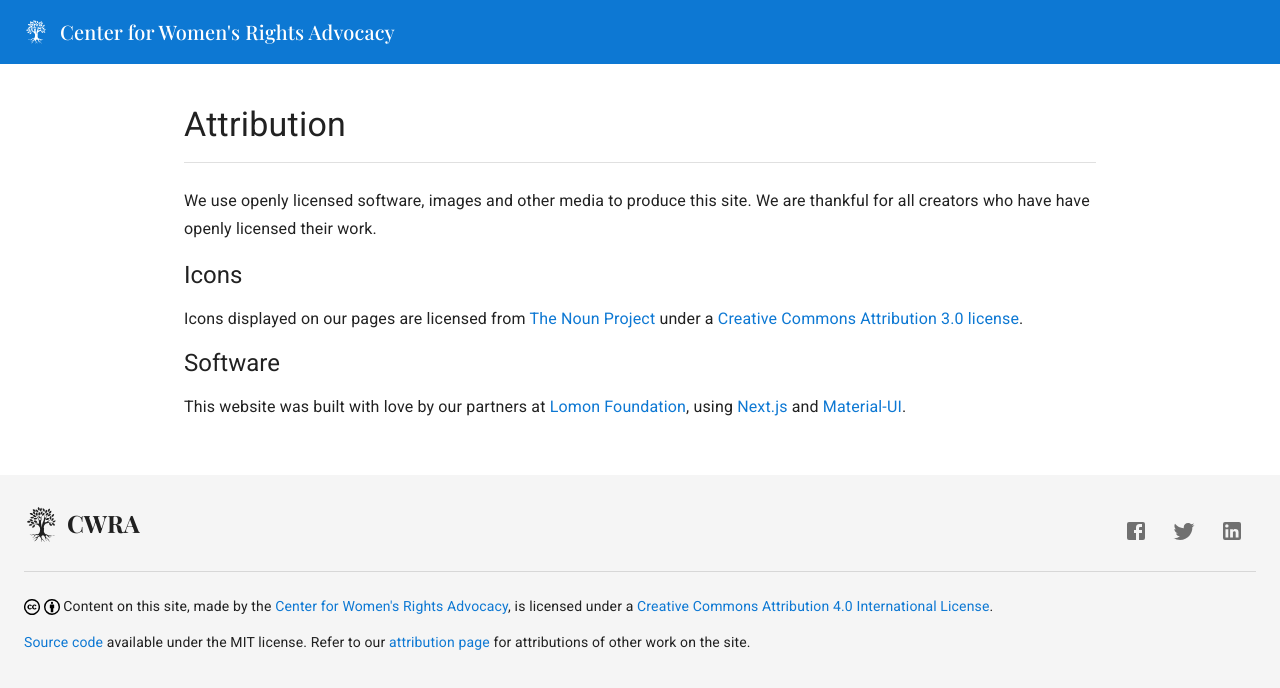
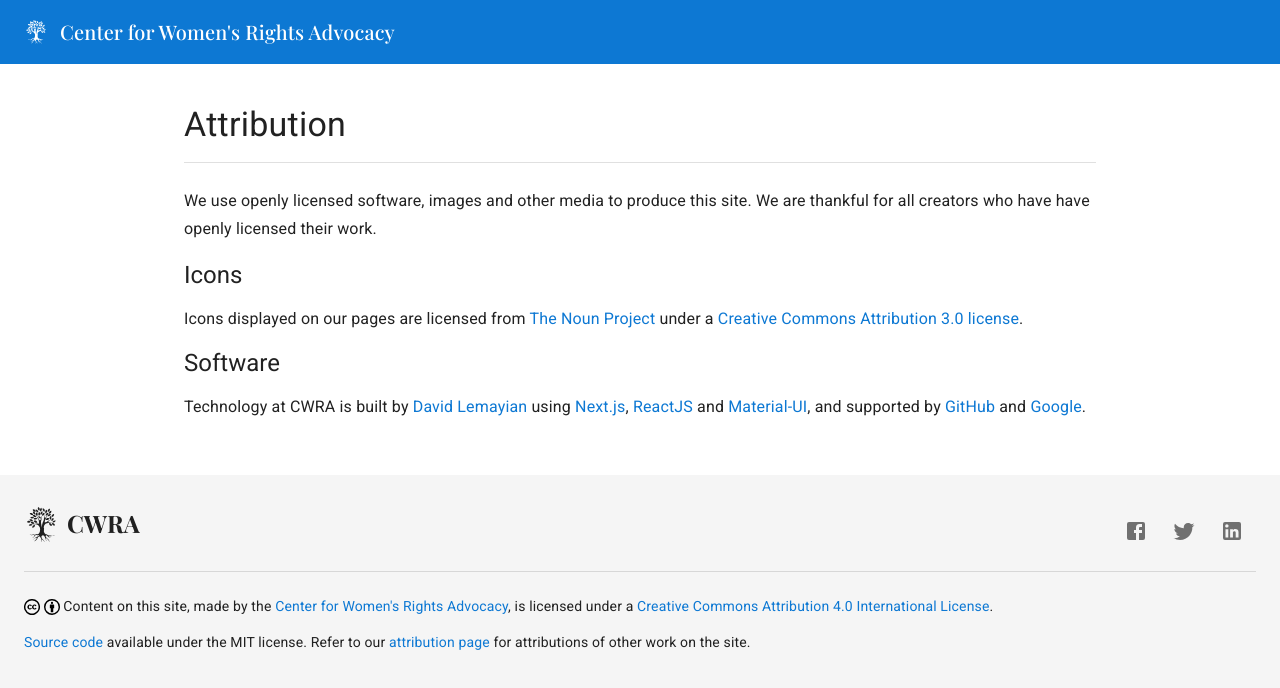
Before and after one commit to CWRAdvocacy/cwra.africa, a Next.js app: page /attribution in a window 1280 px wide. Shown: the top 688 px of the page. Built offline with nearby package versions, Linux system fonts and the light colour scheme; a web font is replaced by a local one.

Commit message:
fix: eslint fixes

```diff
--- a/src/layouts/base.jsx
+++ b/src/layouts/base.jsx
@@ -10,6 +10,5 @@
       {children}
       <Footer />
     </div>
-
   );
 }
--- a/src/layouts/page.jsx
+++ b/src/layouts/page.jsx
@@ -15,9 +15,7 @@
   return (
     <BaseLayout>
       <Head>
-        <title>
-          The Center for Women&apos;s Rights Advocacy (CWRA) | {title}
-        </title>
+        <title>{title} - Center for Women&apos;s Rights Advocacy (CWRA)</title>
       </Head>
       <Container maxWidth="md">
         <Box pt={5}>
--- a/src/pages/_document.jsx
+++ b/src/pages/_document.jsx
@@ -1,7 +1,5 @@
 import React from 'react';
-import Document, {
-  Html, Head, Main, NextScript,
-} from 'next/document';
+import Document, { Html, Head, Main, NextScript } from 'next/document';
 import { ServerStyleSheets } from '@material-ui/core/styles';
 import theme from '../theme';
 
@@ -23,7 +21,7 @@
               j=d.createElement(s),dl=l!='dataLayer'?'&l='+l:'';j.async=true;j.src=
               'https://www.googletagmanager.com/gtm.js?id='+i+dl;f.parentNode.insertBefore(j,f);
               })(window,document,'script','dataLayer','GTM-P5SGL7L');
-              `,
+              `
             }}
           />
           {/* End Google Tag Manager */}
@@ -41,7 +39,7 @@
                   "url": "https://www.centerforwomensrightsadvocacy.org/",
                   "logo": "https://www.centerforwomensrightsadvocacy.org/images/logo/full_round.png"
                 }
-              `,
+              `
             }}
           />
           {/* End Google Search Structured Data */}
@@ -69,7 +67,7 @@
 
 // `getInitialProps` belongs to `_document` (instead of `_app`),
 // it's compatible with server-side generation (SSG).
-MyDocument.getInitialProps = async (ctx) => {
+MyDocument.getInitialProps = async ctx => {
   // Resolution order
   //
   // On the server:
@@ -96,16 +94,20 @@
   const sheets = new ServerStyleSheets();
   const originalRenderPage = ctx.renderPage;
 
-  ctx.renderPage = () => originalRenderPage({
-    // eslint-disable-next-line react/jsx-props-no-spreading
-    enhanceApp: (App) => (props) => sheets.collect(<App {...props} />),
-  });
+  ctx.renderPage = () =>
+    originalRenderPage({
+      // eslint-disable-next-line react/jsx-props-no-spreading
+      enhanceApp: App => props => sheets.collect(<App {...props} />)
+    });
 
   const initialProps = await Document.getInitialProps(ctx);
 
   return {
     ...initialProps,
     // Styles fragment is rendered after the app and page rendering finish.
-    styles: [...React.Children.toArray(initialProps.styles), sheets.getStyleElement()],
+    styles: [
+      ...React.Children.toArray(initialProps.styles),
+      sheets.getStyleElement()
+    ]
   };
 };
--- a/src/pages/attribution.jsx
+++ b/src/pages/attribution.jsx
@@ -36,23 +36,31 @@
         Software
       </Typography>
       <Typography variant="body1" paragraph>
-        This website was built with love by our partners at{' '}
+        Technology at CWRA is built by{' '}
         <Link
-          href="https://lomon.org"
+          href="https://davidlemayian.org"
           target="_blank"
           rel="noreferrer noopener"
         >
-          Lomon Foundation
+          David Lemayian
         </Link>
-        , using{' '}
+        {' using '}
         <Link
           href="https://nextjs.com"
           target="_blank"
           rel="noreferrer noopener"
         >
           Next.js
-        </Link>{' '}
-        and{' '}
+        </Link>
+        {', '}
+        <Link
+          href="https://reactjs.org/"
+          target="_blank"
+          rel="noreferrer noopener"
+        >
+          ReactJS
+        </Link>
+        {' and '}
         <Link
           href="https://material-ui.com/"
           target="_blank"
@@ -60,6 +68,22 @@
         >
           Material-UI
         </Link>
+        , and supported by{' '}
+        <Link
+          href="https://github.com/nonprofit"
+          target="_blank"
+          rel="noreferrer noopener"
+        >
+          GitHub
+        </Link>{' '}
+        and{' '}
+        <Link
+          href="https://www.google.com/nonprofits/"
+          target="_blank"
+          rel="noreferrer noopener"
+        >
+          Google
+        </Link>
         .
       </Typography>
     </PageLayout>
```
Also changed, not shown: src/pages/_app.jsx (+5 -2 lines).
